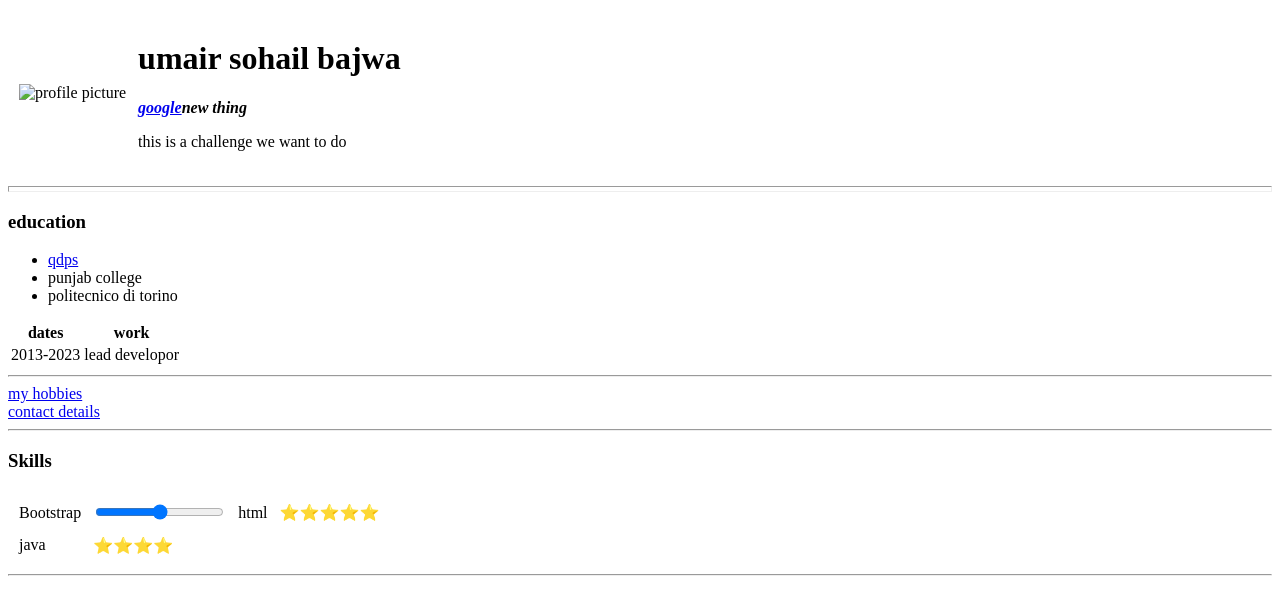
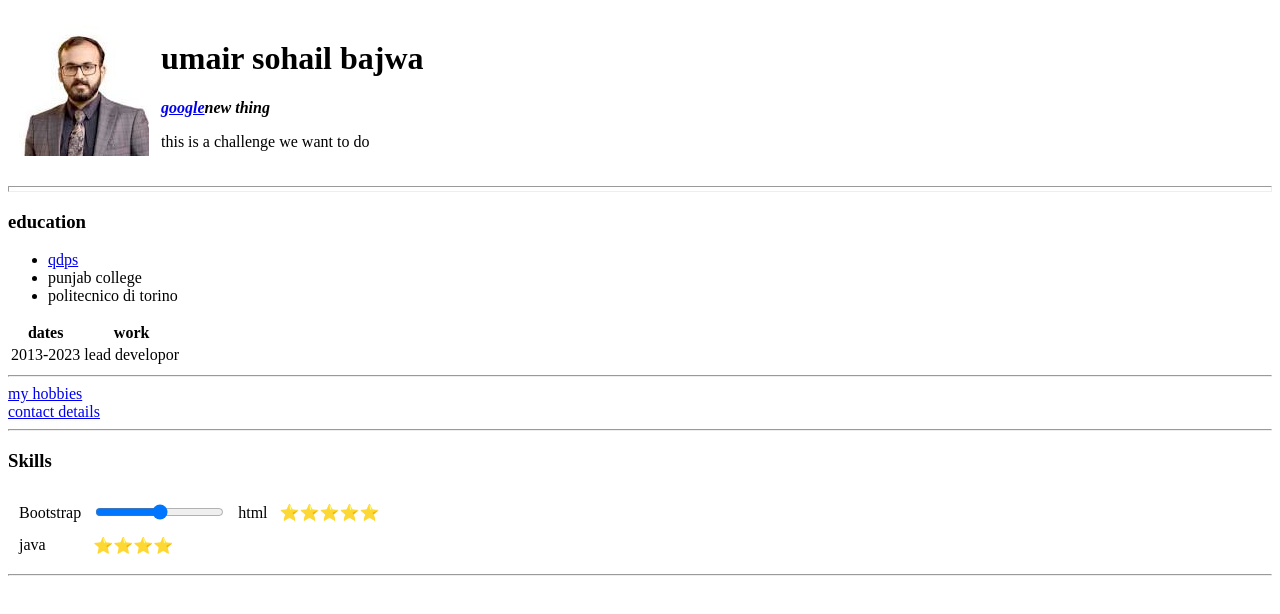
Before and after one commit to ubajwa912/cv, a plain HTML site: page index.html in a window 1280 px wide. Drawn offline with Linux system fonts and the light colour scheme.

Commit message:
Update index.html

```diff
--- a/index.html
+++ b/index.html
@@ -7,7 +7,7 @@
 <body>
     <table cellspacing="10">
         <tr>
-            <td><img src="images/images.jpeg" alt="profile picture"></td>
+            <td><img src="images.jpeg" alt="profile picture"></td>
             <td><h1>umair sohail bajwa</h1>
                 <p><em><strong><a href="https://www.google.com">google</a>new thing</strong></em></p>
                 <p>this is a challenge we want to do</p></td>
```
